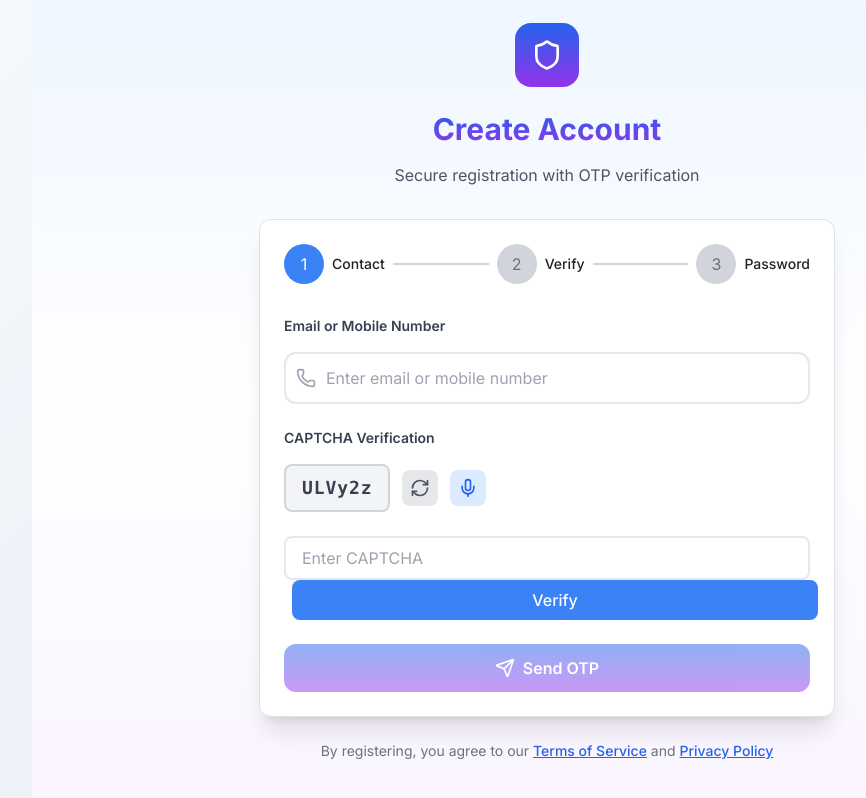
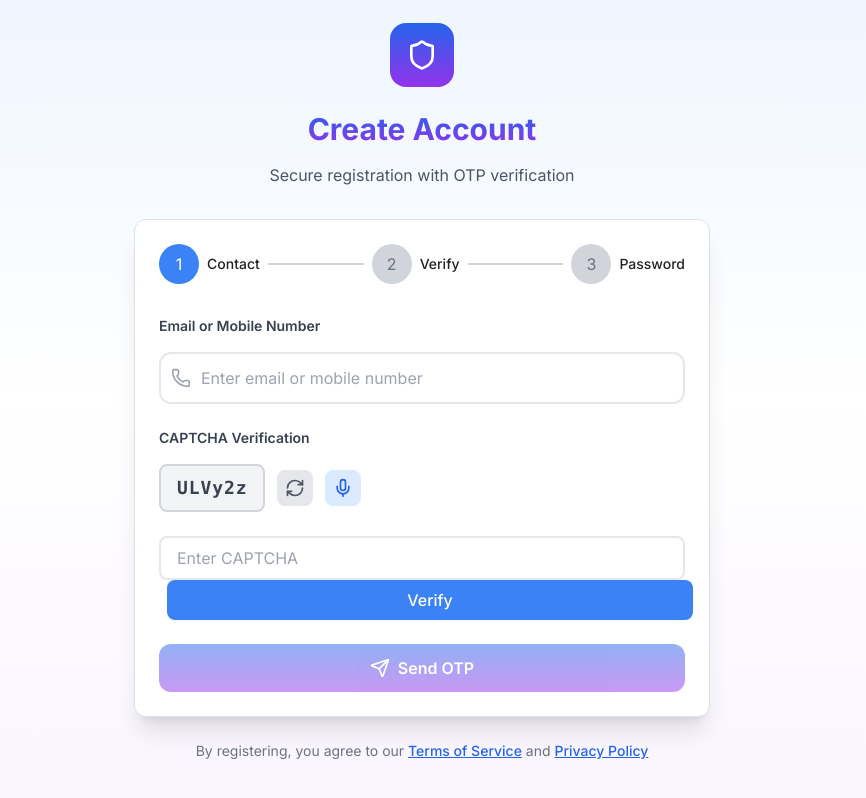
Before and after one commit to ONE2ALLINFOTECH/shopymallgun, a React (Vite) app in the folder frontend/: page / in a window 1280 px wide. Shown: the whole page, without its empty margins (218-1084 px from the left). Built offline with nearby package versions, Linux system fonts and the light colour scheme; no server answers.

Commit message:
Initial commit

```diff
--- a/frontend/src/components/pages/common.css
+++ b/frontend/src/components/pages/common.css
@@ -1 +1 @@
-/* .flex-grow-1{margin-left: 0px !important;} */
+ .flex-grow-1{margin-left: 0px !important;}
```
